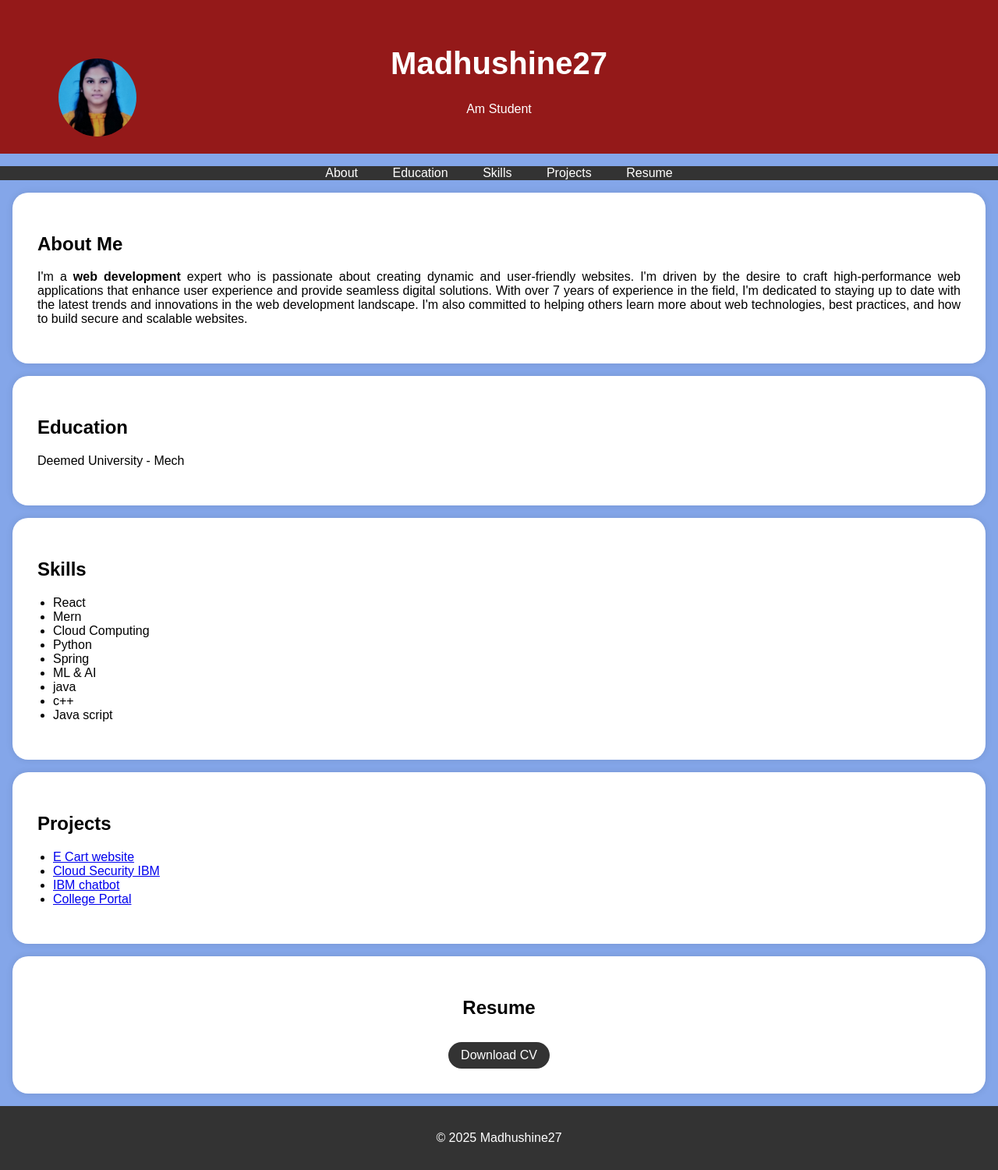
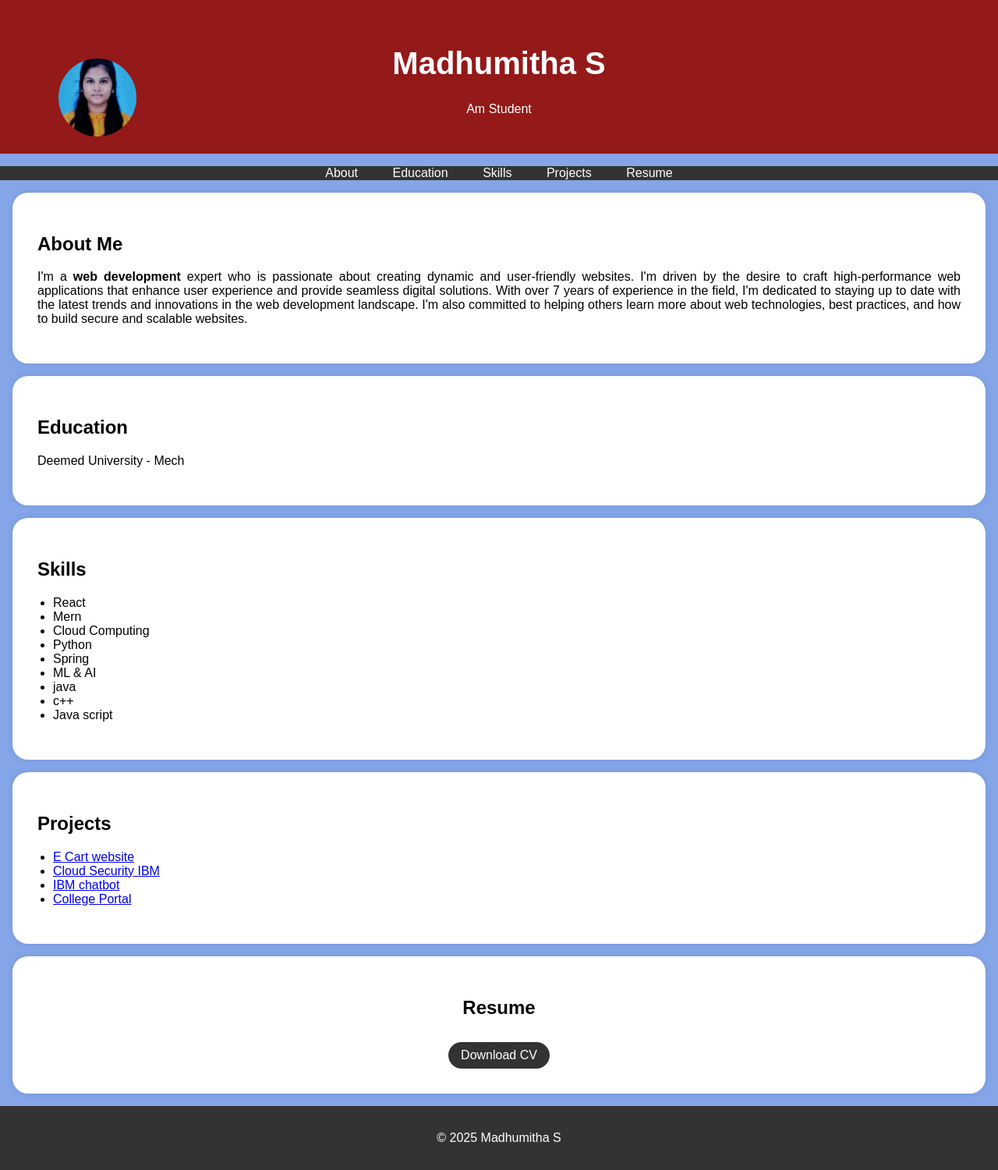
Before and after one commit to madhushine27/digital-portfolio, a plain HTML site: page index.html in a window 1280 px wide. Shown: the whole page at 78% size. Drawn offline with Linux system fonts and the light colour scheme.

Commit message:
Update index.html

```diff
--- a/index.html
+++ b/index.html
@@ -96,7 +96,7 @@
         <div class="header-content">
             <!-- Add your profile picture here -->
             <img src="madhumitha.jpg" alt="Your Profile Picture" class="profile-picture">
-            <h1>Madhushine27</h1>
+            <h1>Madhumitha S</h1>
             <p>Am Student</p>
         </div>
     </header>
@@ -176,7 +176,7 @@
     </section>
 
     <footer>
-        <p>&copy; 2025 Madhushine27</p>
+        <p>&copy; 2025 Madhumitha S</p>
     </footer>
 
     <script>
```
